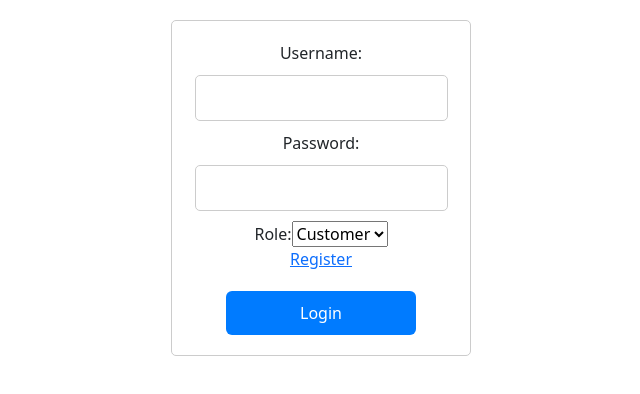
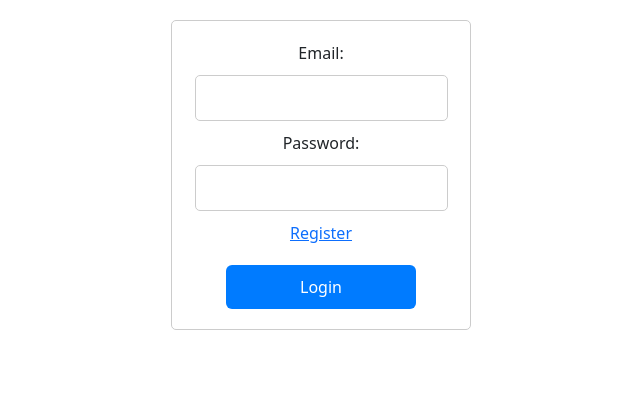
Before and after one commit to Ozodastudent/DBteam_project, a React (Create React App) app: page /login in a window 1280 px wide. Shown: the top 394 px of the page, without its empty margins (319-959 px from the left). Built offline with nearby package versions, Linux system fonts and the light colour scheme.

Commit message:
fix: edited Login.jsx

```diff
--- a/src/pages/login/Login.jsx
+++ b/src/pages/login/Login.jsx
@@ -1,12 +1,11 @@
 import React, { Component } from 'react';
 import { Link } from 'react-router-dom';
 import "./login.css"
-
+import axios from 'axios';
 class LoginForm extends Component {
   state = {
-    username: '',
+    email: '',
     password: '',
-    role: 'customer', // Default role is customer
   };
 
   handleInputChange = (e) => {
@@ -16,42 +15,46 @@ class LoginForm extends Component {
 
   handleLogin = (e) => {
     e.preventDefault();
-    const { username, password, role } = this.state;
-
+    const { email, password } = this.state;
     // Perform login logic with role information
-    console.log('Login data:', { username, password, role });
-
+    axios.post( "https://vivahomes.uz/api/v1/token/", {email:this.state.email, password: this.state.password})
+    .then((res) => {
+      if(res.status === 200){
+        window.location.replace('/')
+        console.log(res);
+      }
+    })
+    .catch((err) => {
+      console.log(err);
+    })
     // Reset form after login
     this.setState({
-      username: '',
+      email: '',
       password: '',
-      role: 'customer',
     });
   };
 
   render() {
     return (
+      <>
+      <div className="login-box">
+
       <form className='form-container' onSubmit={this.handleLogin}>
         <label>
-          Username:
-          <input type="text" name="username" value={this.state.username} onChange={this.handleInputChange} />
+          Email:
+          <input type="email" name="email" value={this.state.email} onChange={this.handleInputChange} />
         </label>
         <label>
           Password:
           <input type="password" name="password" value={this.state.password} onChange={this.handleInputChange} />
         </label>
 
-        <label>
-          Role:
-          <select name="role" value={this.state.role} onChange={this.handleInputChange}>
-            <option value="customer">Customer</option>
-            <option value="agent">Agent</option>
-          </select>
-        </label>
-        <Link to="/register">Register</Link>
+        <Link className="link-registr" to="/register">Register</Link>
 
         <button className='btn' type="submit">Login</button>
       </form>
+      </div>
+      </>
     );
   }
 }
```
